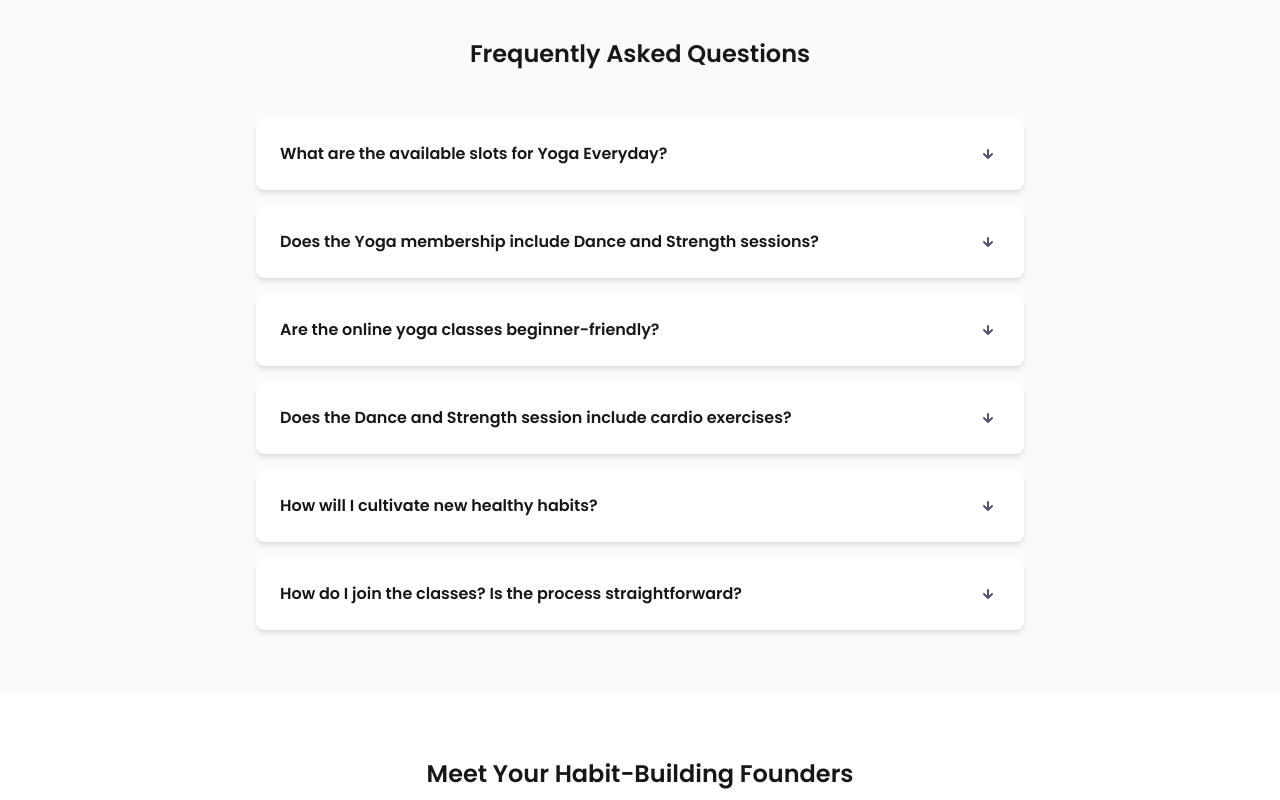
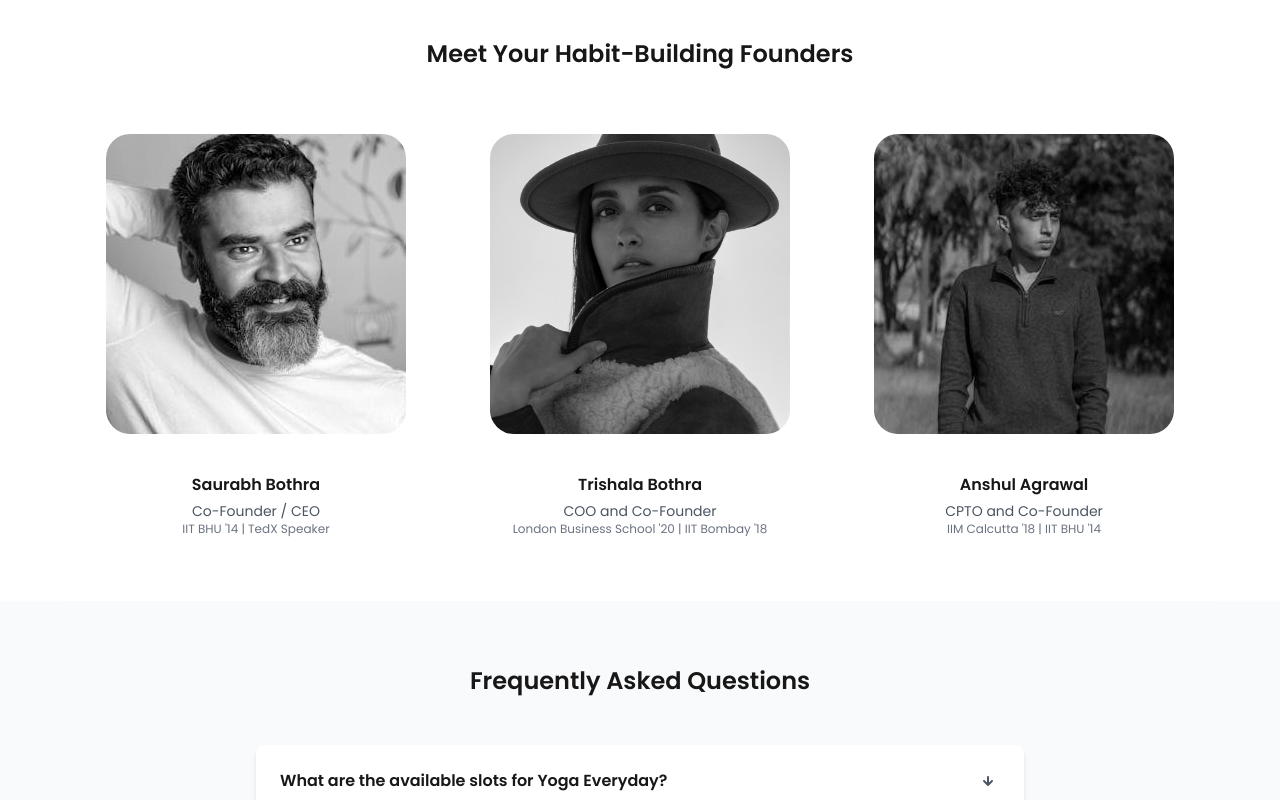
Before and after one commit to devwithsmile/soulsadhnaFE, a Next.js app: page / in a window 1280 px wide. Shown: the part 4160-4960 px from the top of the page. Built offline with nearby package versions, Linux system fonts and the light colour scheme.

Commit message:
fix: misorder of FAQ & Founder section

```diff
--- a/src/app/page.jsx
+++ b/src/app/page.jsx
@@ -20,8 +20,8 @@ export default function LandingPage() {
       <CTASection />
       <TrainersSection />
       <TestimonialsSection />
+      <FoundersSection />
       <FAQSection />
-      <FoundersSection />
     </div>
   );
 }
```
